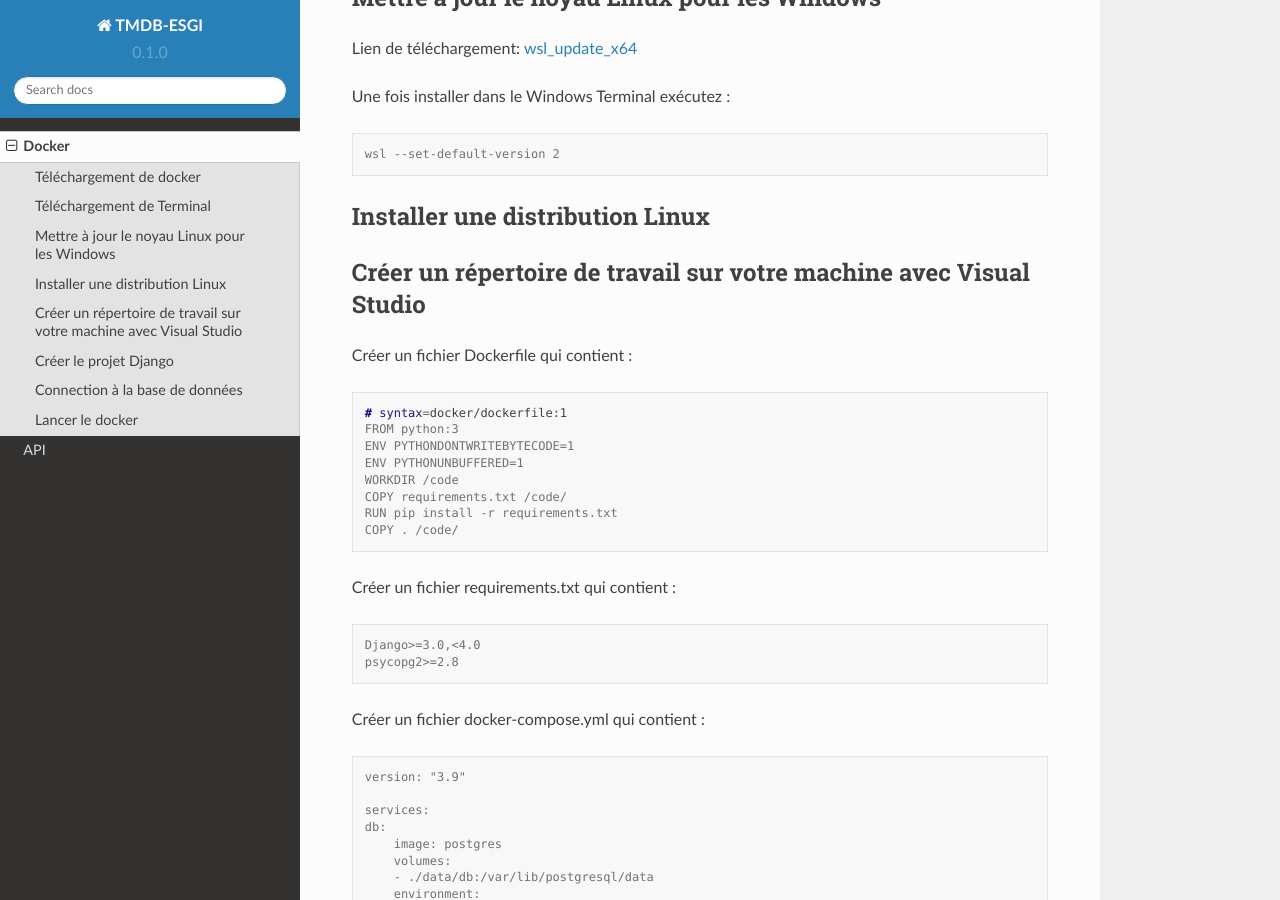
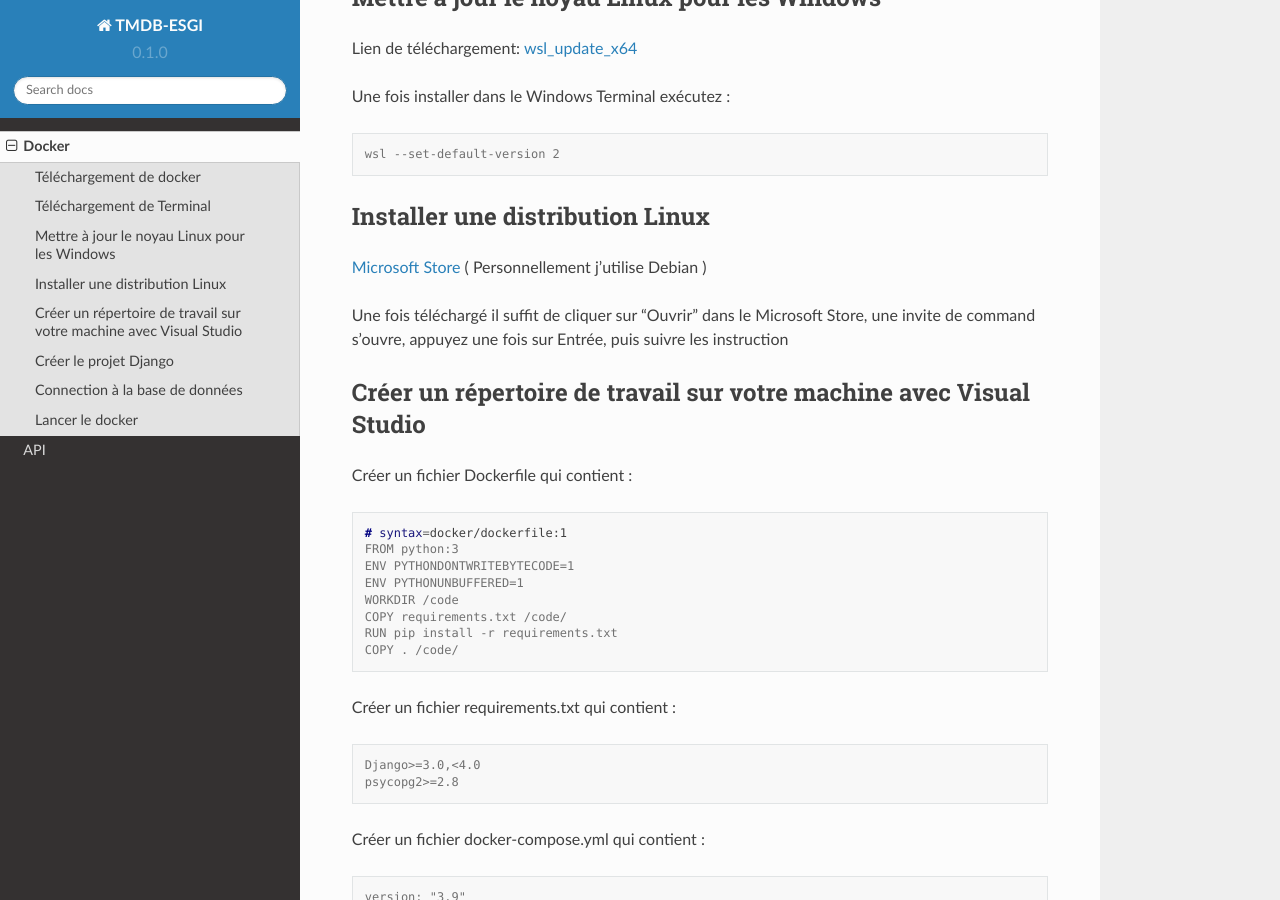
Before and after one commit to Bubuclem/ESGI-TMDB-RTDocs, a Sphinx documentation site: the page built from docs/source/docker.rst, in a window 1280 px wide and 900 px high, scrolled down 387 px. Built offline with Sphinx 7.4.7 and the Read the Docs theme 2.0.0, drawn with Linux system fonts in a browser that asks for light colours; some of the changed text lies outside the part shown.

Commit message:
Update Docker page & conf

```diff
--- a/docs/source/conf.py
+++ b/docs/source/conf.py
@@ -3,7 +3,7 @@
 # -- Project information
 
 project = 'TMDB-ESGI'
-copyright = '2021, Graziella'
+copyright = '2021, Bubuclem'
 author = 'Bubuclem'
 
 release = '0.1'
--- a/docs/source/docker.rst
+++ b/docs/source/docker.rst
@@ -26,6 +26,12 @@ Une fois installer dans le Windows Terminal exécutez :
 
 Installer une distribution Linux
 ------------
+
+`Microsoft Store <https://aka.ms/wslstore>`_ ( Personnellement j’utilise Debian )
+
+Une fois téléchargé il suffit de cliquer sur “Ouvrir” dans le Microsoft Store,
+une invite de command s’ouvre, appuyez une fois sur Entrée, puis suivre les instruction
+
 
 Créer un répertoire de travail sur votre machine avec Visual Studio
 ------------
```
